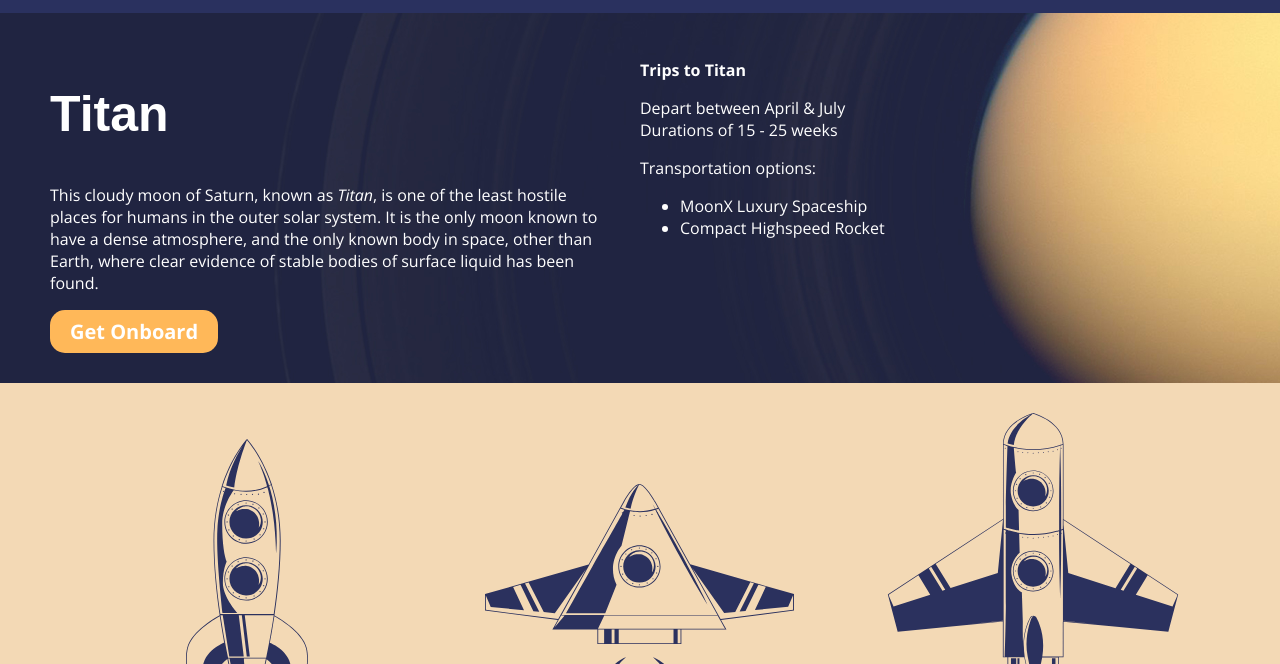
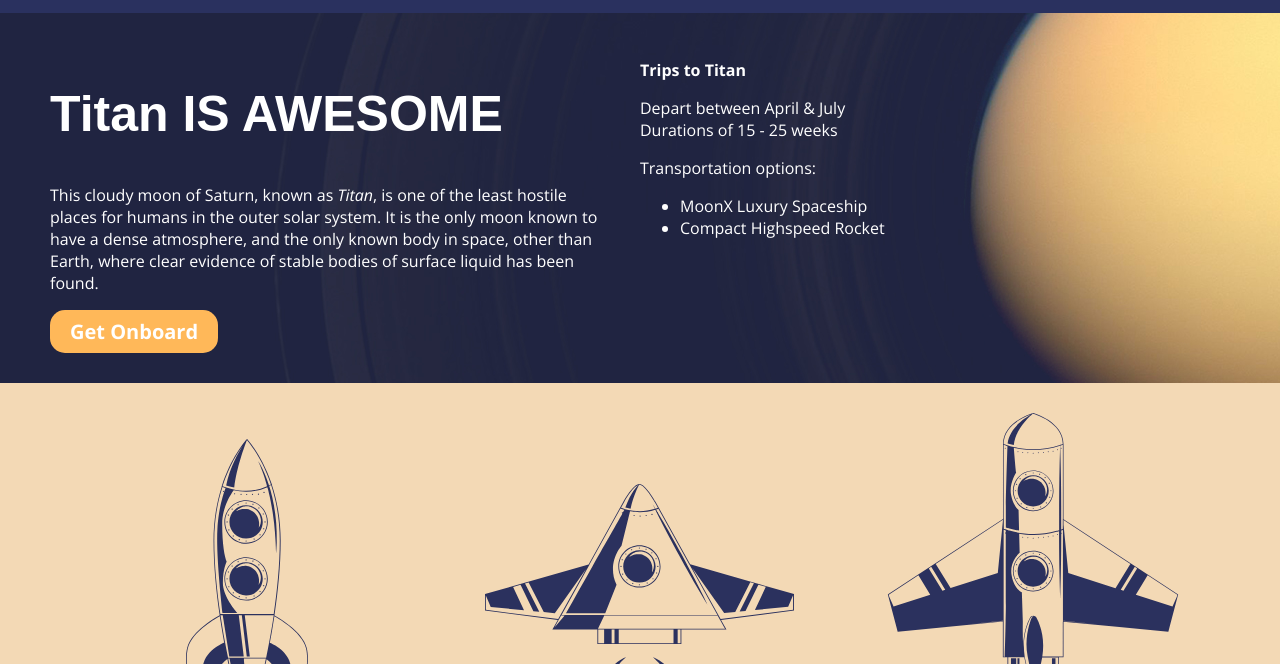
Before and after one commit to chris-ann/3520B-Publishing, a plain HTML site: page index.html in a window 1280 px wide. Shown: the part 136-800 px from the top of the page. Drawn offline with nearby package versions, Linux system fonts and the light colour scheme; a web font is replaced by a local one.

Commit message:
updated title

```diff
--- a/index.html
+++ b/index.html
@@ -27,7 +27,7 @@
     </header>
     <section class="feature pg-padding">
         <div>
-            <h1>Titan</h1>
+            <h1>Titan IS AWESOME</h1>
             <p>This cloudy moon of Saturn, known as <em>Titan</em>, is one of the least hostile places for humans in the
                 outer solar system. It is the only moon known to have a dense atmosphere, and the only known body in
                 space,
```
